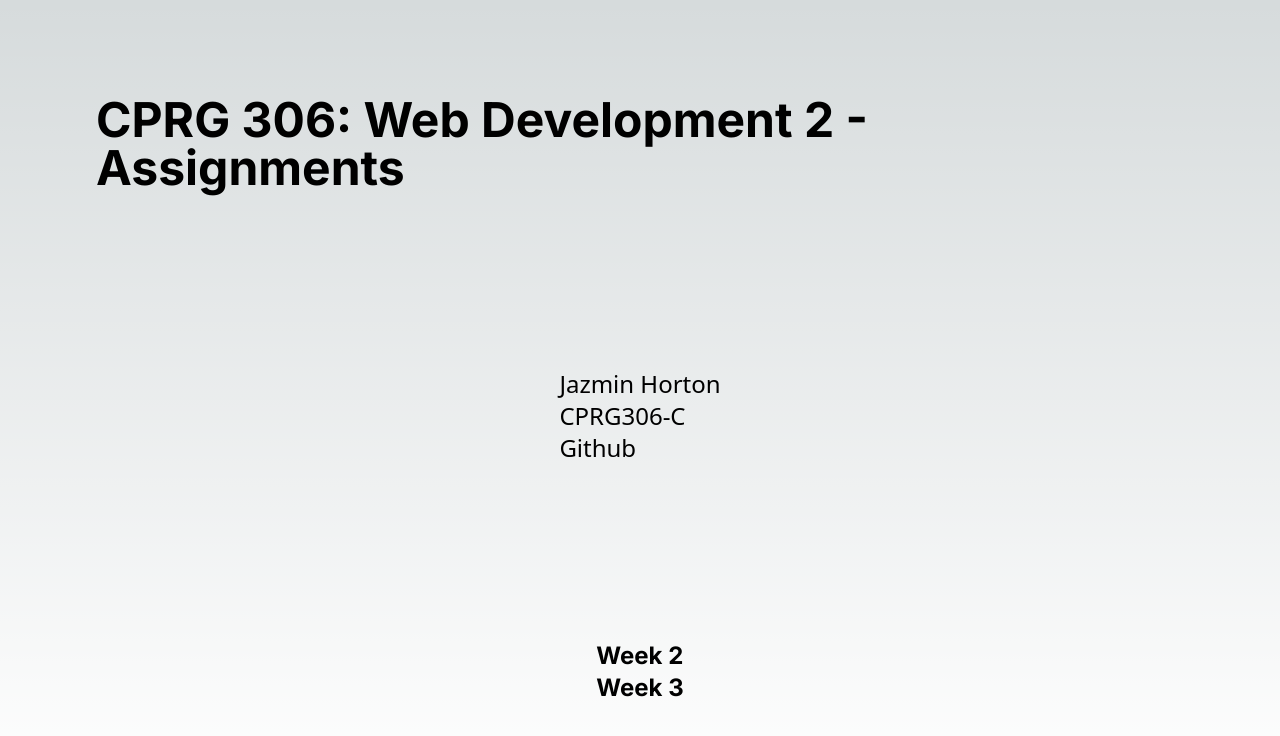
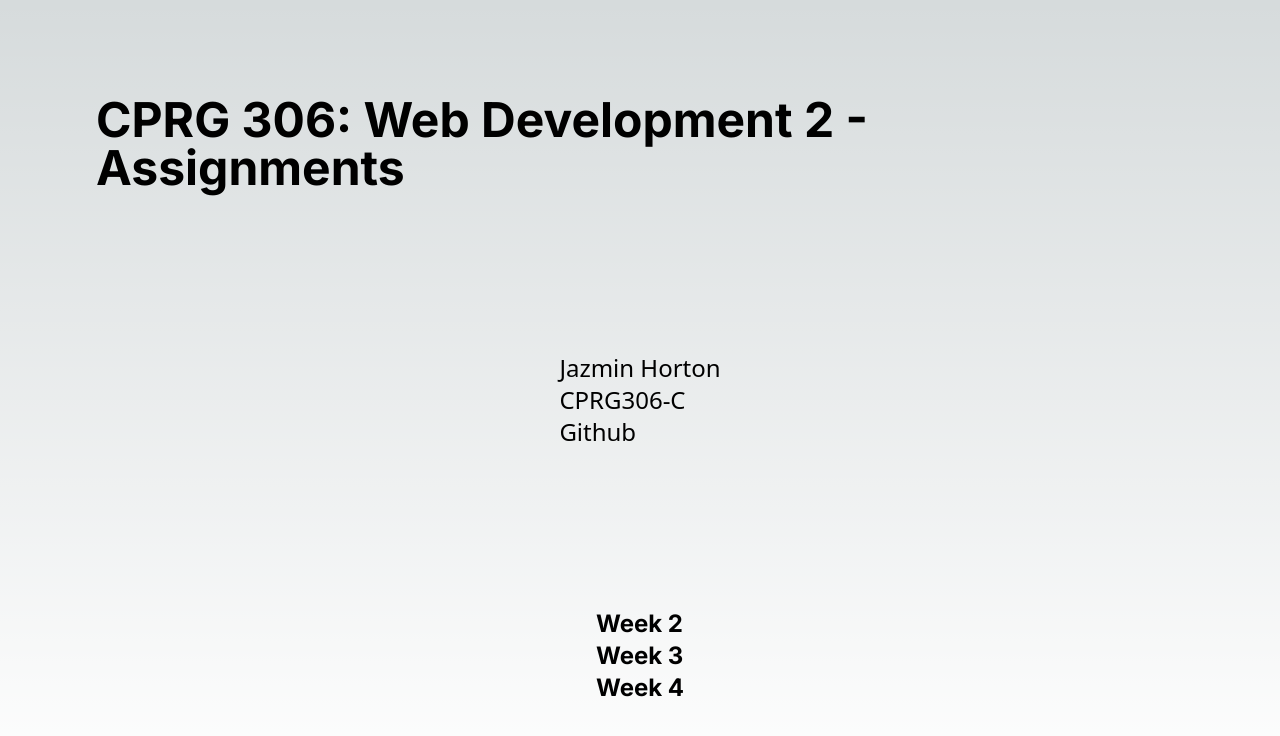
Before and after one commit to JazminHorton/cprg306-assignments, a Next.js app: page / in a window 1280 px wide. Shown: the top 736 px of the page. Built offline with nearby package versions, Linux system fonts and the light colour scheme.

Commit message:
Finished week4 + Styling

```diff
--- a/app/page.js
+++ b/app/page.js
@@ -13,6 +13,8 @@ export default function Home() {
         <Link href="/week2">Week 2</Link>
         <br />
         <Link href="/week3">Week 3</Link>
+        <br />
+        <Link href="/week4">Week 4</Link>
       </p>
       </div>
     </main>
--- a/app/week4/new-item.js
+++ b/app/week4/new-item.js
@@ -1,4 +1,5 @@
 "use client";
+
 import React, { useState } from 'react';
 
 const NewItem = () => {
--- a/app/week4/page.js
+++ b/app/week4/page.js
@@ -0,0 +1,10 @@
+import NewItem from "./new-item";
+
+export default function Page() {
+    return (
+        <main className="flex items-center flex-col">
+            <h1 className="text-2xl">Week 4</h1>
+            <NewItem/>
+        </main>
+    )
+}
```
